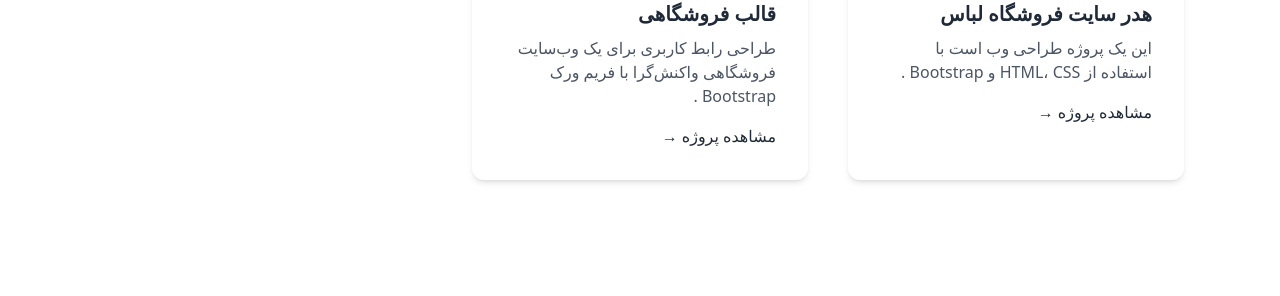
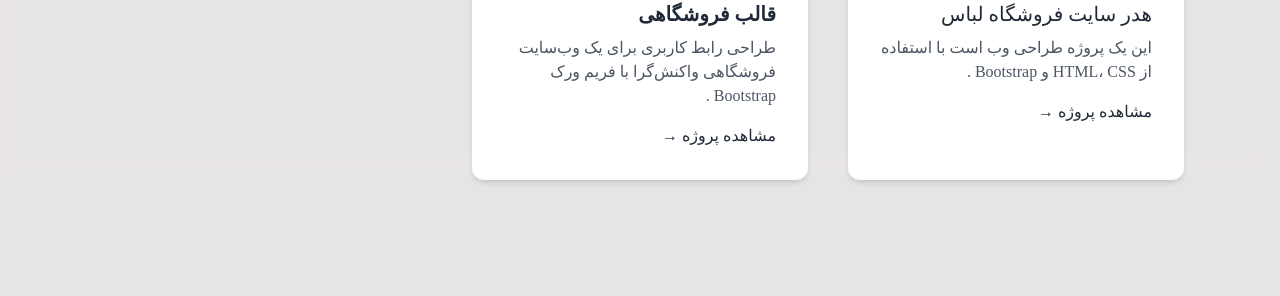
Before and after one commit to WPByMahshid/portfolio, a plain HTML site: page Portifolio-project.html in a window 1280 px wide. Shown: the part 504-800 px from the top of the page. Drawn offline with nearby package versions, Linux system fonts and the light colour scheme.

Commit message:
Update Portifolio-project.html

```diff
--- a/Portifolio-project.html
+++ b/Portifolio-project.html
@@ -6,7 +6,7 @@
   <title>Sharlee Portfolio</title>
   <link href="https://fonts.googleapis.com/css2?family=Lobster+Two&display=swap" rel="stylesheet">
   <script src="https://cdn.tailwindcss.com"></script>
-<!--   <link href="assets/css/style.css" rel="stylesheet"> -->
+  <link href="assets/css/style.css" rel="stylesheet">
   <style>
 
   </style>
@@ -51,7 +51,7 @@
       <div class="bg-white rounded-xl shadow-md overflow-hidden hover:shadow-xl transition duration-300  p-4">
         <img src="assets/image/logo-massimodutti.svg" alt="Project 1" class="w-full h-48 ">
         <div class="p-4">
-          <h3 class="text-xl font-semibold text-gray-800 mb-2"> هدر سایت فروشگاه لباس </h3>
+          <h3 class="text-xl text-gray-800 mb-2"> هدر سایت فروشگاه لباس </h3>
           <p class="text-gray-600 text-md">این یک پروژه طراحی وب است با استفاده از HTML، CSS و Bootstrap .</p>
           <a href="project-1.html" class="inline-block mt-4 hover:underline text-md">مشاهده پروژه →</a>
         </div>
```
